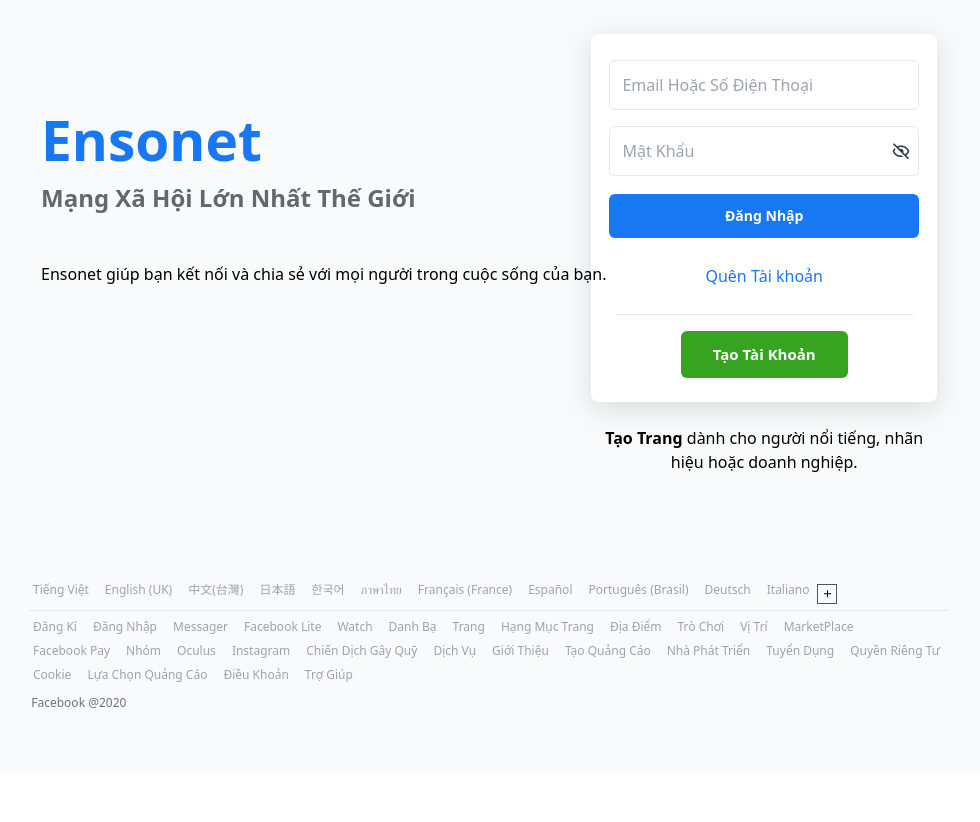
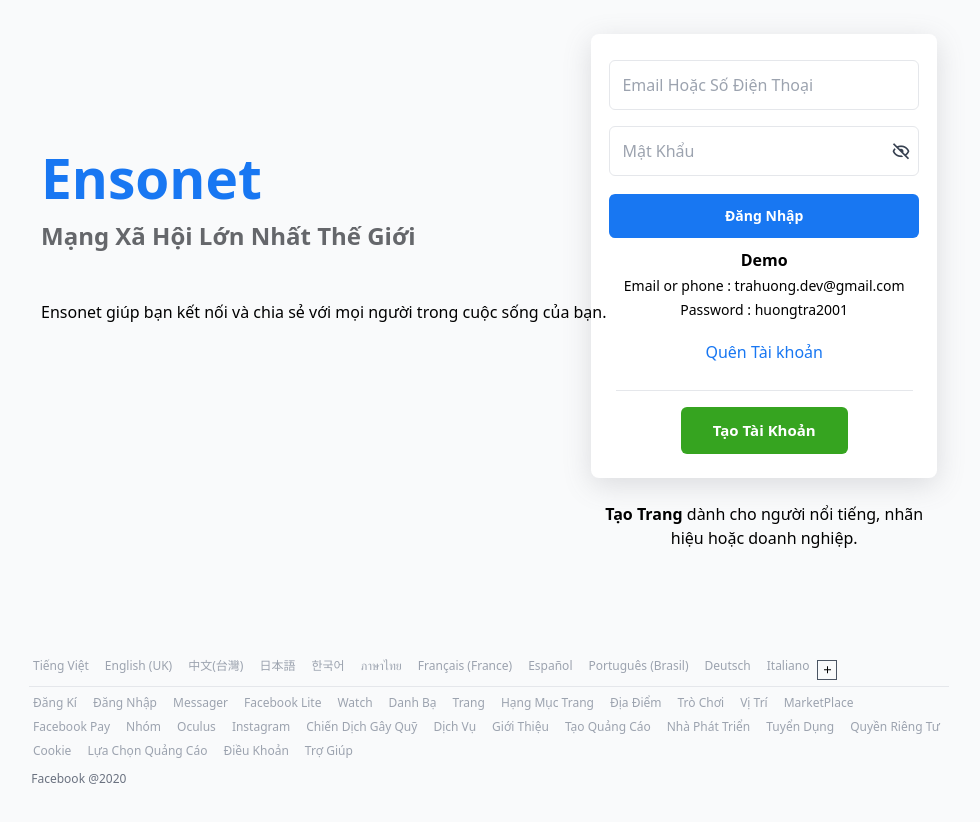
Before and after one commit to tratanhuong01/react-facebook, a React (Create React App) app: page /login in a window 1280 px wide. Shown: the part 102-924 px from the top of the page, without its empty margins (151-1131 px from the left). Before the commit the page ends 877 px from the top, so only its background shows below. Built offline with nearby package versions, Linux system fonts and the light colour scheme; no server answers.

Commit message:
add account demo

```diff
--- a/src/components/Login/FormLogin/FormLogin.js
+++ b/src/components/Login/FormLogin/FormLogin.js
@@ -130,6 +130,9 @@ function FormLogin(props) {
       >
         Đăng Nhập
       </ButtonComponent>
+      <p className="mb-1 font-bold text-center">Demo</p>
+      <p className="mb-1 text-sm">Email or phone : trahuong.dev@gmail.com</p>
+      <p className="mb-1 text-sm">Password : huongtra2001</p>
       <p className="text-main bg-white py-4 bg-white cursor-pointer text-center">
         <Link to={PAGE_FORGET_ACCOUNT}>
           Quên Tài khoản
```
